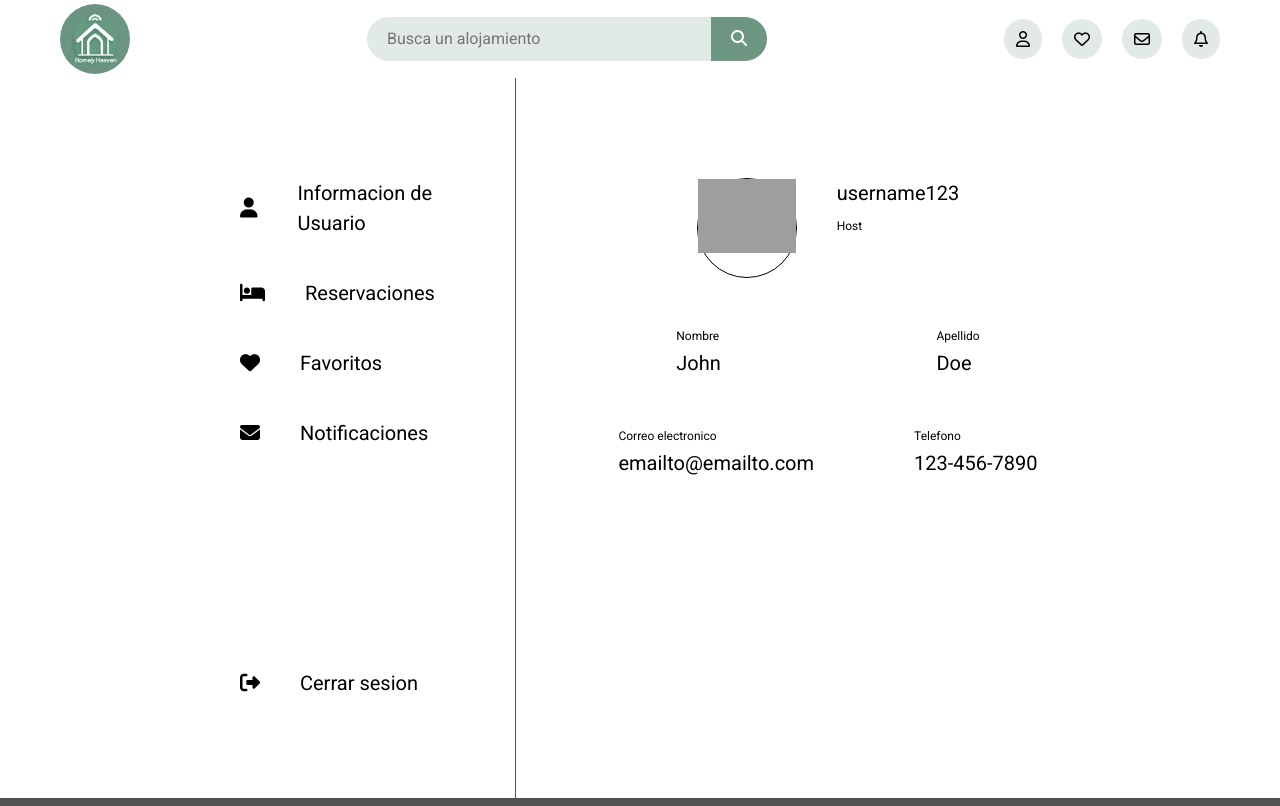
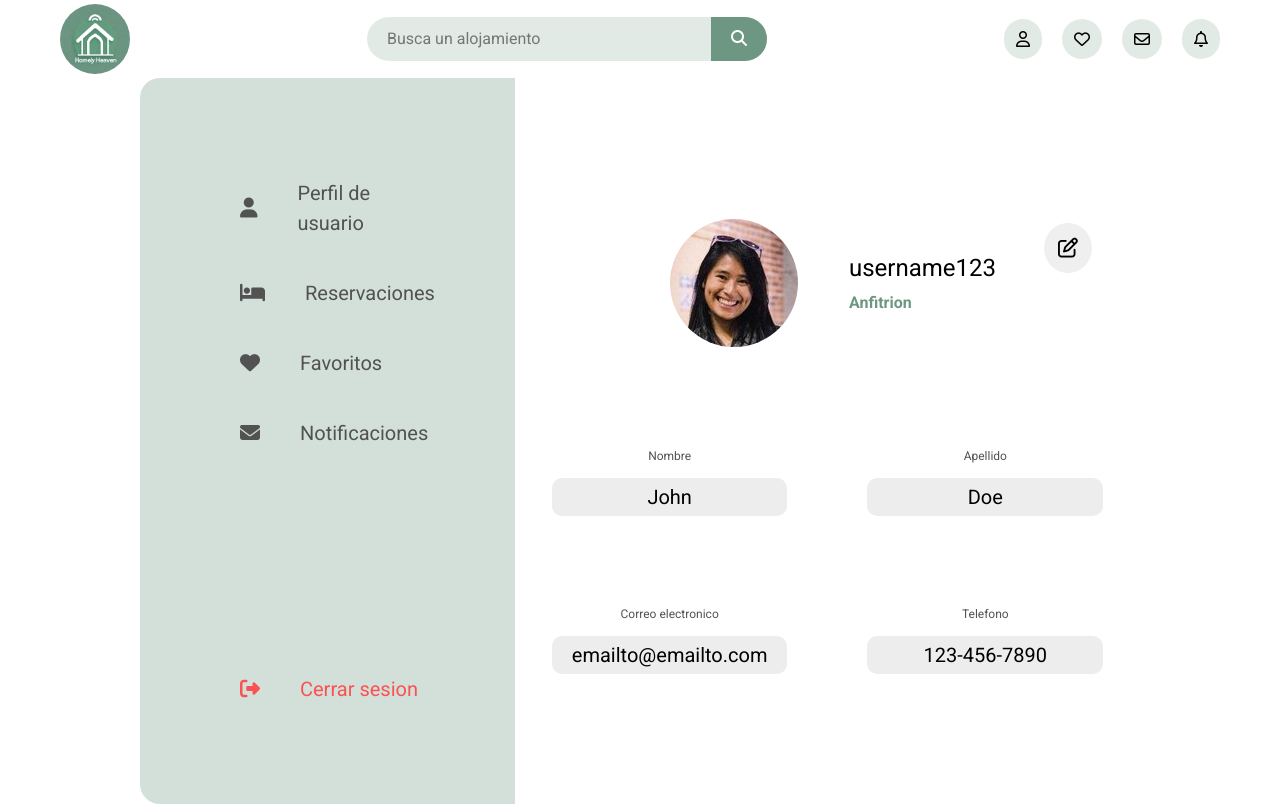
Before and after one commit to romtega/homelyheaven-frontend, a React (Vite) app: page /user in a window 1280 px wide. Shown: the top 806 px of the page. Built offline with nearby package versions, Linux system fonts and the light colour scheme; grey boxes are pictures that could not be loaded.

Commit message:
Signin Form added

```diff
--- /dev/null
+++ b/src/components/LoginForm/LoginForm.jsx
@@ -0,0 +1,76 @@
+import { useForm } from "react-hook-form";
+import { Link } from "react-router-dom";
+
+import "./loginform.css";
+
+const LoginForm = () => {
+  const {
+    register,
+    handleSubmit,
+    formState: { errors },
+  } = useForm();
+
+  const onSubmit = (data) => {
+    console.log(data);
+  };
+
+  return (
+    <section className="section__signin grid">
+      <form
+        className="signin__form flex font-base"
+        onSubmit={handleSubmit(onSubmit)}
+      >
+        <h2 className="signin__title font-2">Bienvenido</h2>
+        <div className="signin__group grid">
+          <label htmlFor="email" className="signin__label">
+            Email
+          </label>
+          <input
+            id="email"
+            className="signin__input"
+            {...register("email", {
+              required: "Debes ingresar un correo valido",
+              pattern: {
+                value: /\S+@\S+\.\S+/,
+                message: "Correo invalido",
+              },
+            })}
+          />
+          {errors.email && (
+            <p className="signin__error flex">
+              <i className="fa-solid fa-circle-chevron-left" />
+              {errors.email.message}
+            </p>
+          )}
+        </div>
+        <div className="signin__group grid">
+          <label htmlFor="password" className="signin__label">
+            Contraseña
+          </label>
+          <input
+            id="password"
+            type="password"
+            className="signin__input"
+            {...register("password", {
+              required: "Tu contraseña no es correcta, intenta de nuevo",
+            })}
+          />
+          {errors.password && (
+            <p className="signin__error flex">
+              <i className="fa-solid fa-circle-chevron-left" />
+              {errors.password.message}
+            </p>
+          )}
+        </div>
+        <button type="submit" className="signin__btn text-white uppercase fw-4">
+          <Link to="/user">Ingresa</Link>
+        </button>
+        <Link to="/signin" className="login__newuser text-secondary fw-2">
+          ¿Eres nuevo? Regístrate ahora
+        </Link>
+      </form>
+    </section>
+  );
+};
+
+export default LoginForm;
--- /dev/null
+++ b/src/components/LoginForm/index.js
@@ -0,0 +1,3 @@
+import LoginForm from "./LoginForm";
+
+export default LoginForm;
--- /dev/null
+++ b/src/components/LoginForm/loginform.css
@@ -0,0 +1,10 @@
+.login__newuser {
+  margin-top: 2rem;
+  text-align: end;
+}
+
+.login__newuser:hover,
+.login__newuser:active {
+  text-decoration: underline;
+  font-weight: 500;
+}
--- a/src/components/Navbar/navbar.jsx
+++ b/src/components/Navbar/navbar.jsx
@@ -26,7 +26,7 @@ const Navbar = () => {
       </div>
       <ul className="navbar__user flex">
         <li className="navbar__user-icon font-base">
-          <NavLink to="/signin">
+          <NavLink to="/login">
             <i className="fa-regular fa-user d-block" title="User Account" />
           </NavLink>
         </li>
--- a/src/index.css
+++ b/src/index.css
@@ -132,7 +132,7 @@ textarea:not([rows]) {
   --clr-gray: 0, 0%, 32%;
   --clr-white: 0, 0%, 100%;
   --clr-primary: 151, 17%, 51%;
-  --clr-secondary: 47, 100%, 61%;
+  --clr-secondary: 212, 34%, 46%;
   --clr-accent: 0, 94%, 65%;
 
   --height-minus-navbar: calc(100vh - 7.4rem);
--- a/src/pages/Housing/housing.css
+++ b/src/pages/Housing/housing.css
@@ -1,7 +1,7 @@
 .section__housing {
   margin: 0 14rem 2rem;
   height: var(--height-minus-navbar);
-  border-radius: 2rem;
+  border-radius: var(--border-radius-2);
   overflow: hidden;
   background-color: hsl(var(--clr-primary), 0.4);
 }
--- a/src/pages/UserProfile/UserProfile.jsx
+++ b/src/pages/UserProfile/UserProfile.jsx
@@ -1,14 +1,11 @@
-/* eslint-disable quotes */
-/* eslint-disable semi */
-/* eslint-disable jsx-quotes */
-
+import UserImg from "@/assets/user.jpg";
 import "./userprofile.css";
 const UserProfile = () => {
   return (
-    <section className="user grid">
-      <aside className="user__menu flex font-lg">
+    <section className="section__user grid">
+      <aside className="user__menu flex font-lg text-gray">
         <div className="user__category flex">
-          <i className="fa-solid fa-user" /> Informacion de Usuario
+          <i className="fa-solid fa-user" /> Perfil de usuario
         </div>
         <div className="user__category flex">
           <i className="fa-solid fa-bed" />
@@ -22,39 +19,44 @@ const UserProfile = () => {
           <i className="fa-solid fa-envelope d-block" title="Messages" />
           Notificaciones
         </div>
-        <div className="user__category flex">
+        <div className="user__category flex text-accent">
           <i className="fa-solid fa-right-from-bracket" />
           Cerrar sesion
         </div>
       </aside>
-      <div className="user__info flex font-lg">
-        <div className="info__summary flex">
-          <div className="info__img">
-            <img src="#" alt="" />
+      <div className="user__details flex font-lg">
+        <button className="user__edit-icon">
+          <i className="fa-regular fa-pen-to-square" />
+        </button>
+        <div className="user__header flex">
+          <div className="user__img-wrapper grid">
+            <img src={UserImg} alt="" />
           </div>
           <div>
-            <p className="info__text">username123</p>
-            <span className="font-sm">Host</span>
+            <p className="user__username font-1">username123</p>
+            <span className="user__role font-base fw-4 text-primary">
+              Anfitrion
+            </span>
           </div>
         </div>
-        <div className="info__contact flex">
-          <div className="info__text">
-            <span className="font-sm">Nombre</span>
-            <p>John</p>
+        <div className="user__summary grid">
+          <div className="user__item">
+            <span className="user__label font-sm text-gray">Nombre</span>
+            <p className="user__info">John</p>
           </div>
-          <div className="info__text">
-            <span className="font-sm">Apellido</span>
-            <p>Doe</p>
+          <div className="user__item">
+            <span className="user__label font-sm text-gray">Apellido</span>
+            <p className="user__info">Doe</p>
           </div>
-        </div>
-        <div className="info__contact flex">
-          <div className="info__text">
-            <span className="font-sm">Correo electronico</span>
-            <p>emailto@emailto.com</p>
+          <div className="user__item">
+            <span className="user__label font-sm text-gray">
+              Correo electronico
+            </span>
+            <p className="user__info">emailto@emailto.com</p>
           </div>
-          <div className="info__text">
-            <span className="font-sm">Telefono</span>
-            <p>123-456-7890</p>
+          <div className="user__item">
+            <span className="user__label font-sm text-gray">Telefono</span>
+            <p className="user__info">123-456-7890</p>
           </div>
         </div>
       </div>
--- a/src/pages/UserProfile/userprofile.css
+++ b/src/pages/UserProfile/userprofile.css
@@ -1,42 +1,83 @@
-.user {
+.section__user {
   --gap: 0;
-  height: calc(100vh - 8rem);
-  margin-inline: 14rem;
+  height: var(--height-minus-navbar);
+  margin: 0 14rem 2rem;
   justify-items: center;
   grid-template-columns: 1fr 2fr;
 }
+
 .user__menu {
-  border-right: 1px solid hsl(var(--clr-gray));
+  --gap: 4rem;
+  flex-direction: column;
+  background-color: hsl(var(--clr-primary), 0.3);
+  border-top-left-radius: var(--border-radius-2);
+  border-bottom-left-radius: var(--border-radius-2);
+
   padding: 10rem;
   padding-right: 8rem;
-  --gap: 4rem;
-  flex-direction: column;
+}
+
+.user__category {
+  align-items: center;
 }
 
 .user__category:last-child {
   margin-top: auto;
 }
-.user__category {
+
+.user__category:hover,
+.user__category:active {
+  color: hsl(var(--clr-primary));
+}
+
+.user__details {
+  position: relative;
+  --gap: 8rem;
+  flex-direction: column;
+  justify-content: center;
+}
+
+.user__header {
+  --gap: 4rem;
+  justify-content: center;
   align-items: center;
+}
+.user__img-wrapper {
+  place-content: center;
+  aspect-ratio: 1;
+  overflow: hidden;
+  width: 15rem;
+}
+
+.user__img-wrapper img {
+  border-radius: 50vw;
+  width: 100%;
+  height: 100%;
+}
+
+.user__summary {
+  grid-template-columns: 1fr 1fr;
+  text-align: center;
+}
+
+.user__contact {
+  justify-content: space-evenly;
+}
+
+.user__edit-icon {
+  position: absolute;
+  top: 20%;
+  right: 2%;
+  border-radius: 50%;
+  padding: 1rem 1.4rem;
+  border: none;
+  cursor: pointer;
+  display: block;
 }
 
 .user__info {
-  --gap: 4rem;
-  flex-direction: column;
-  padding-top: 10rem;
+  margin-top: 1rem;
+  background-color: hsl(var(--clr-gray), 0.1);
+  border-radius: var(--border-radius-1);
+  padding: 0.4rem 2rem;
 }
-
-.info__summary {
-  justify-content: center;
-}
-.info__img {
-  border: 1px solid black;
-  border-radius: 50vw;
-  width: 10rem;
-  aspect-ratio: 1;
-}
-
-.info__contact {
-  justify-content: space-around;
-  --gap: 10rem;
-}
--- a/src/routes/RoutesIndex.jsx
+++ b/src/routes/RoutesIndex.jsx
@@ -3,9 +3,11 @@ import Home from "@/pages/Home/Home";
 import Housing from "@/pages/Housing";
 import UserProfile from "@/pages/UserProfile";
 import HouseDetails from "@/pages/HouseDetails";
+
 import GuestFeatures from "@/components/GuestFeatures";
-import HostFeatures from "../components/HostFeatures/HostFeatures";
+import HostFeatures from "@/components/HostFeatures/HostFeatures";
 import NewUserForm from "@/components/NewUserForm";
+import LoginForm from "@/components/LoginForm/LoginForm";
 
 const RoutesIndex = () => {
   return (
@@ -17,6 +19,7 @@ const RoutesIndex = () => {
       <Route path="/#guest" element={<GuestFeatures />} />
       <Route path="/signin" element={<NewUserForm />} />
       <Route path="/#host" element={<HostFeatures />} />
+      <Route path="/login" element={<LoginForm />} />
     </Routes>
   );
 };
```
Also changed, not shown: src/assets/user.jpg (added).
